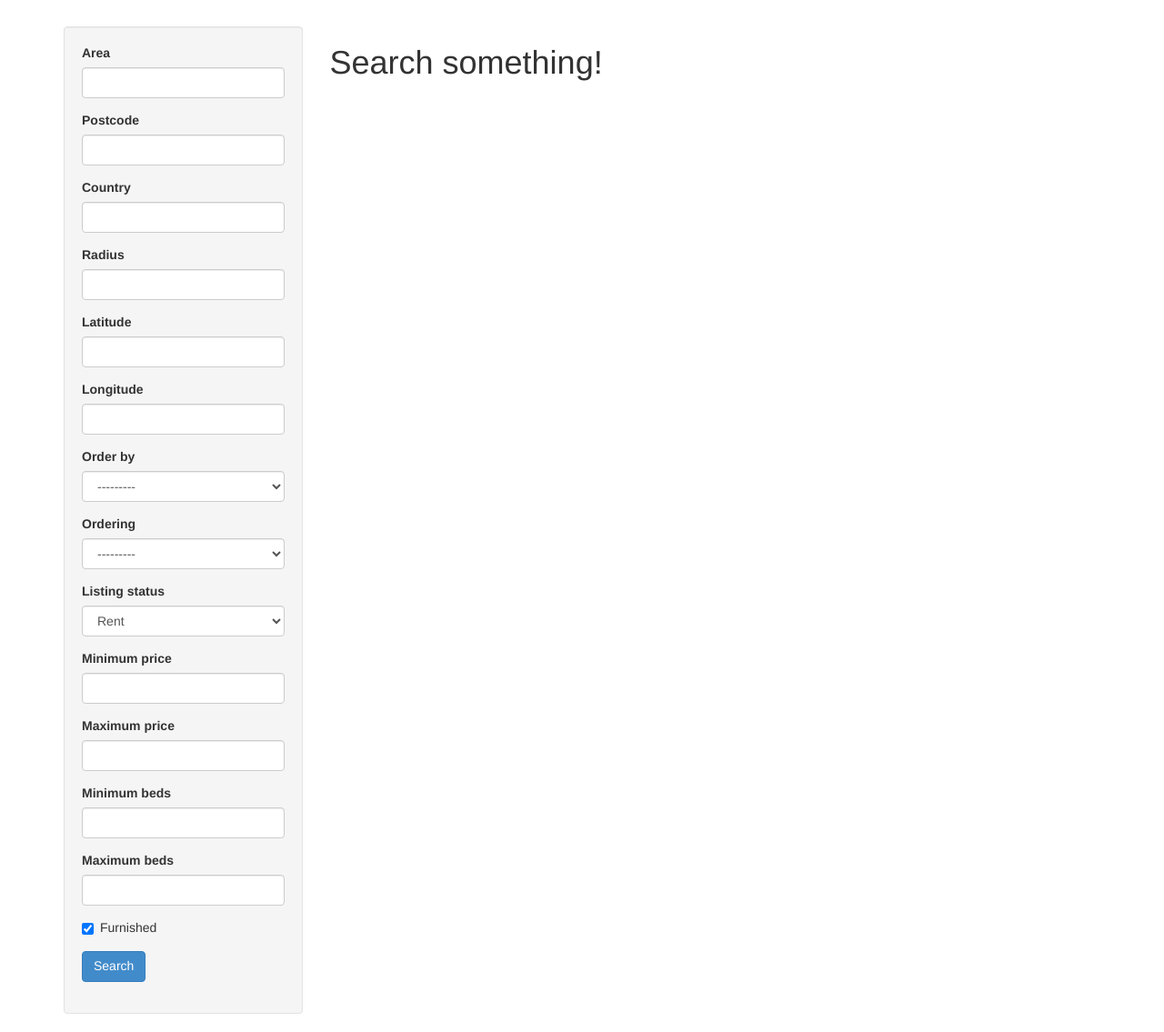
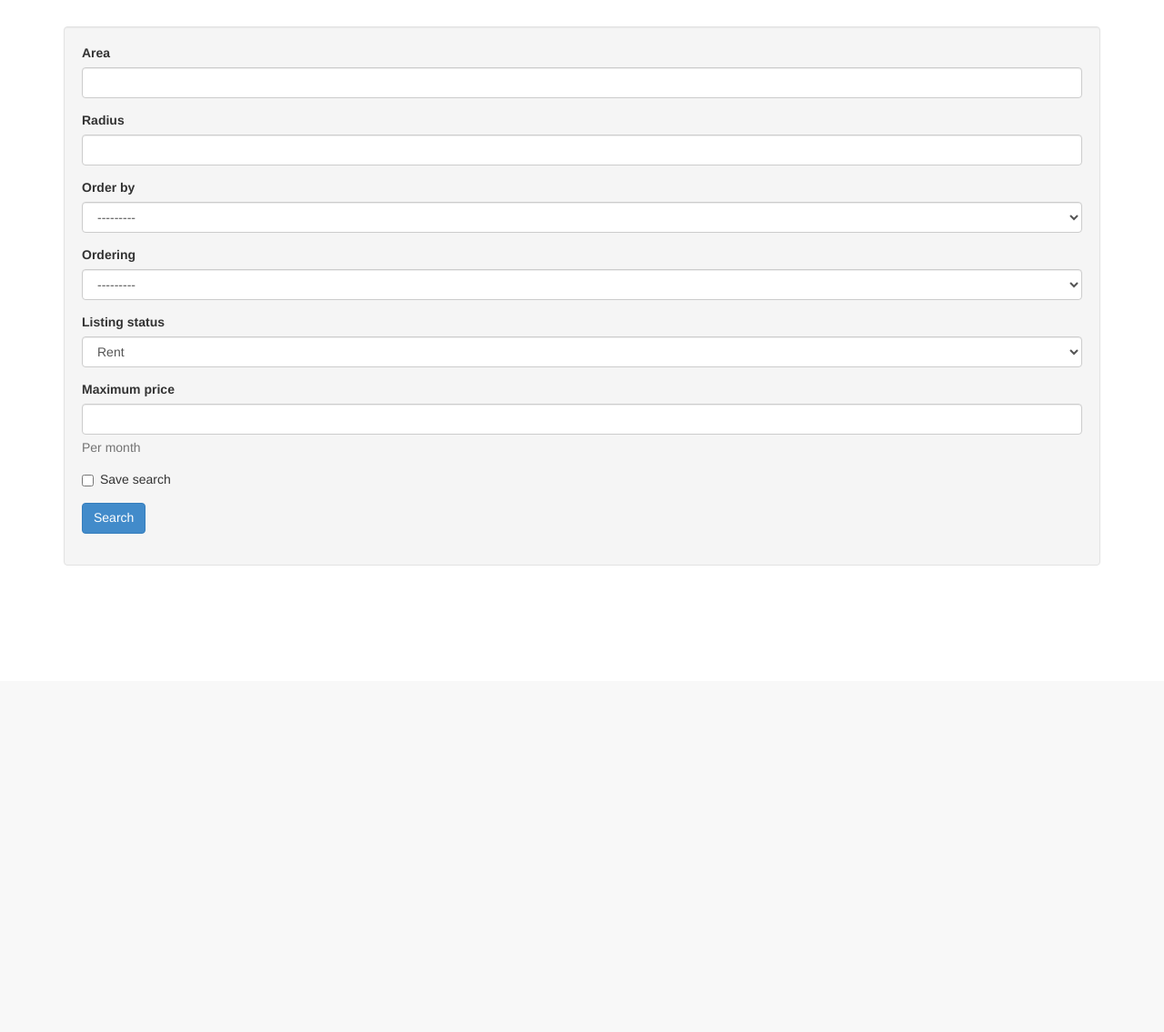
Before and after one commit to jgasteiz/flat-finder, a Django app: page / in a window 1280 px wide. Shown: the part 51-1186 px from the top of the page at 91% size. After the commit the page ends 673 px from the top, so only its background shows below. Run offline with Django 3.2, Linux system fonts and the light colour scheme; some libraries are stand-ins or nearby versions.

Commit message:
Add maps and fancy things

```diff
--- a/core/forms.py
+++ b/core/forms.py
@@ -2,15 +2,29 @@ from core.models import Search
 from crispy_forms.bootstrap import FormActions
 from crispy_forms.helper import FormHelper
 from crispy_forms.layout import Submit, Div, Layout
-from django.forms import ModelForm
+from django import forms
 
 
-class SearchForm(ModelForm):
+class SearchForm(forms.ModelForm):
+    save_search = forms.BooleanField(initial=False, required=False)
+
     class Meta:
-        fields = ('area', 'postcode', 'country',
-                  'radius', 'latitude', 'longitude', 'order_by', 'ordering',
-                  'listing_status', 'minimum_price', 'maximum_price',
-                  'minimum_beds', 'maximum_beds', 'furnished',)
+        fields = (
+            'area',
+            # 'country',
+            'radius',
+            # 'latitude',
+            # 'longitude',
+            'order_by',
+            'ordering',
+            'listing_status',
+            # 'minimum_price',
+            'maximum_price',
+            # 'minimum_beds',
+            # 'maximum_beds',
+            # 'furnished',
+            'save_search',
+        )
         model = Search
 
     def __init__(self, *args, **kwargs):
@@ -18,24 +32,26 @@ class SearchForm(ModelForm):
         helper = FormHelper()
         helper.form_class = 'form'
         helper.attrs['name'] = 'form'
+        helper.attrs['id'] = 'search-form'
         helper.attrs['novalidate'] = ''
         self.helper = helper
         self.helper.layout = Layout(
             Div(
                 'area',
                 'postcode',
-                'country',
+                # 'country',
                 'radius',
-                'latitude',
-                'longitude',
+                # 'latitude',
+                # 'longitude',
                 'order_by',
                 'ordering',
                 'listing_status',
-                'minimum_price',
+                # 'minimum_price',
                 'maximum_price',
-                'minimum_beds',
-                'maximum_beds',
-                'furnished',
+                # 'minimum_beds',
+                # 'maximum_beds',
+                # 'furnished',
+                'save_search',
             ),
             FormActions(
                 Submit('Search', 'Search'),
--- a/core/models.py
+++ b/core/models.py
@@ -11,26 +11,29 @@ class Search(models.Model):
     postcode = models.CharField(blank=True, max_length=128)
     country = models.CharField(blank=True, max_length=128)
 
-    radius = models.FloatField(blank=True)
-    latitude = models.FloatField(blank=True)
-    longitude = models.FloatField(blank=True)
-    lat_min = models.FloatField(blank=True)
-    lon_min = models.FloatField(blank=True)
-    lat_max = models.FloatField(blank=True)
-    lon_max = models.FloatField(blank=True)
+    radius = models.FloatField(blank=True, null=True)
+    latitude = models.FloatField(blank=True, null=True)
+    longitude = models.FloatField(blank=True, null=True)
+    lat_min = models.FloatField(blank=True, null=True)
+    lon_min = models.FloatField(blank=True, null=True)
+    lat_max = models.FloatField(blank=True, null=True)
+    lon_max = models.FloatField(blank=True, null=True)
 
     order_by = models.CharField(blank=True, choices=ORDER_BY, max_length=16)
     ordering = models.CharField(blank=True, choices=ORDERING, max_length=16)
 
     listing_status = models.CharField(blank=True, choices=LISTING_STATUS, default='rent', max_length=16)
 
-    minimum_price = models.FloatField(blank=True)
-    maximum_price = models.FloatField(blank=True)
+    minimum_price = models.FloatField(blank=True, null=True, help_text='Per month')
+    maximum_price = models.FloatField(blank=True, null=True, help_text='Per month')
 
-    minimum_beds = models.FloatField(blank=True)
-    maximum_beds = models.FloatField(blank=True)
+    minimum_beds = models.FloatField(blank=True, null=True)
+    maximum_beds = models.FloatField(blank=True, null=True)
 
     furnished = models.BooleanField(default=True)
+
+    def __unicode__(self):
+        return self.area
 
 
 class Property(models.Model):
--- a/flatfinder/urls.py
+++ b/flatfinder/urls.py
@@ -5,5 +5,6 @@ urlpatterns = patterns(
     'public.views',
 
     url(r'^admin/', include(admin.site.urls)),
+
     url(r'^$', 'home', name='home'),
 )
--- a/public/views.py
+++ b/public/views.py
@@ -1,3 +1,5 @@
+import json
+from core.models import Search
 from django.conf import settings
 from django.shortcuts import render
 from django.views.generic import FormView
@@ -8,25 +10,49 @@ from core.forms import SearchForm
 
 ZOOPLA_API_URL = 'http://api.zoopla.co.uk/api/v1/'
 ZOOPLA_LISTINGS = 'property_listings.json'
+PAGE_SIZE = 100
 
 
 class Home(FormView):
     form_class = SearchForm
     template_name = 'home.html'
 
+    def get_context_data(self, **kwargs):
+        ctx = super(Home, self).get_context_data(**kwargs)
+        ctx.update(dict(
+            saved_searches=Search.objects.all()
+        ))
+        return ctx
+
     def form_valid(self, form):
+
+        monthly_rent = form.cleaned_data.get('maximum_price', None)
+        weekly_rent = None
+        if monthly_rent:
+            weekly_rent = monthly_rent / (365 / 7 / 12)
+
         payload = dict(
             api_key=settings.ZOOPLA_API_KEY,
+            page_size=PAGE_SIZE,
             area=form.cleaned_data.get('area'),
-            listing_status=form.cleaned_data.get('listing_status')
+            listing_status=form.cleaned_data.get('listing_status'),
+            order_by=form.cleaned_data.get('order_by'),
+            ordering=form.cleaned_data.get('ordering'),
+            maximum_price=weekly_rent,
         )
         listings_url = '{0}{1}'.format(ZOOPLA_API_URL, ZOOPLA_LISTINGS)
 
+        if form.cleaned_data.get('save_search'):
+            form.save()
+
         response = requests.get(listings_url, params=payload)
 
-        return render(self.request, self.template_name, dict(
-            form=form,
-            results=response.json()
+        ctx = self.get_context_data()
+        ctx.update(dict(
+            # results=response.json(),
+            results_json=json.dumps(response.json()),
+            form=form
         ))
+        return render(self.request, self.template_name, ctx)
 
 home = Home.as_view()
--- /dev/null
+++ b/static/js/search.js
@@ -0,0 +1,44 @@
+/*global ff */
+(function() {
+    'use strict';
+
+    var results = ff.results;
+
+    if (!results.longitude || !results.latitude) {
+        return false;
+    }
+
+    var mapOptions = {
+        center: new google.maps.LatLng(results.latitude, results.longitude),
+        scrollwheel: false,
+        zoom: 10
+    };
+    var map = new google.maps.Map(document.getElementById("map"), mapOptions);
+
+    var infowindow;
+
+    if (results.listing) {
+        results.listing.forEach(function(property) {
+            var marker = new google.maps.Marker({
+                anchorPoint: new google.maps.Point(16, 45),
+                icon: '/static/img/green-home-icon.png',
+                map: map,
+                position: new google.maps.LatLng(property.latitude, property.longitude),
+                visible: true
+            });
+
+            google.maps.event.addListener(marker, 'click', function() {
+                if (infowindow) {
+                    infowindow.close();
+                }
+                var template = _.template($('#property-template').html());
+                infowindow = new google.maps.InfoWindow({
+                    pixelOffset: new google.maps.Size(-16, -85),
+                    content: template({property: property})
+                });
+                infowindow.open(map, marker);
+            });
+        });
+    }
+
+})();
--- a/static/scss/main.scss
+++ b/static/scss/main.scss
@@ -3,3 +3,8 @@
 body {
 	margin-top: 80px;
 }
+
+#map {
+	height: 600px;
+	width: 100%;
+}
--- a/templates/base.html
+++ b/templates/base.html
@@ -6,6 +6,11 @@
     <title>Flat finder</title>
 
     <link rel="stylesheet" href="{% static 'css/main.css' %}"/>
+
+    <script>
+        var ff = {};
+        ff.results = {};
+    </script>
 </head>
 <body>
 
@@ -18,11 +23,11 @@
                     <span class="icon-bar"></span>
                     <span class="icon-bar"></span>
                 </button>
-                <a class="navbar-brand" href="#">Flat finder</a>
+                <a class="navbar-brand" href="/">Flat finder</a>
             </div>
             <div class="navbar-collapse collapse">
                 <ul class="nav navbar-nav">
-                    <li class="active"><a href="#">Home</a></li>
+                    <li class="active"><a href="/">Home</a></li>
                 </ul>
             </div><!--/.nav-collapse -->
         </div>
@@ -31,5 +36,13 @@
     <div class="container">
         {% block content %}{% endblock %}
     </div>
+
+    {% include 'partials/js-templates.html' %}
+
+    <script src="https://maps.googleapis.com/maps/api/js?key=AIzaSyCQlTBbDgXcuBBqONOzGJvkwSz5VL_v2qY" type="text/javascript"></script>
+    <script src="{% static 'lib/jquery/dist/jquery.js' %}"></script>
+    <script src="{% static 'lib/underscore/underscore.js' %}"></script>
+    <script src="{% static 'js/search.js' %}"></script>
+
 </body>
 </html>
--- a/templates/home.html
+++ b/templates/home.html
@@ -3,36 +3,20 @@
 
 {% block content %}
 
-    <div class="row">
-        <div class="col-sm-3">
-            <div class="well">
-                {% crispy form %}
-            </div>
-        </div>
-        <div class="col-sm-9">
-            {% if results %}
-                <h1>Search results</h1>
+    {% if results_json %}
+        <div id="map"></div>
+        <h1>Adjust your search</h1>
+    {% endif %}
 
-                <strong>Area: </strong>{{ results.area_name }}, {{ results.country }}
-
-                <ul>
-                {% for result in results.listing %}
-                    <li>
-                        <p>
-                            <h3><span class="label label-danger">£{{ result.rental_prices.per_month }}</span> per month</h3>
-                        </p>
-                        <p><strong>Num bedrooms: </strong>{{ result.num_bedrooms }}</p>
-                        <p><strong>Address: </strong>{{ result.displayable_address }}</p>
-                        <p><strong>Description: </strong>{{ result.description }}</p>
-                        <p><strong>Details url: </strong><a href="{{ result.details_url }}">See in Zoopla</a></p>
-                    </li>
-                {% endfor %}
-                </ul>
-
-            {% else %}
-                <h1>Search something!</h1>
-            {% endif %}
-        </div>
+    <div class="well">
+        {% crispy form %}
     </div>
 
+    {% if results_json %}
+        <script>
+            var ff = ff || {};
+            ff.results = {{ results_json|safe }};
+        </script>
+    {% endif %}
+
 {% endblock %}
--- /dev/null
+++ b/templates/partials/js-templates.html
@@ -0,0 +1,11 @@
+<script type="text/html" id="property-template">
+    <img src="<%= property.image_url %>" alt=""/>
+    <h3><span class="label label-danger">£<%= property.rental_prices.per_month %></span> per month</h3>
+    <p><strong>Num bedrooms: </strong><%= property.num_bedrooms %></p>
+    <p><strong>Address: </strong><%= property.displayable_address %></p>
+    <p><strong>Details url: </strong><a href="<%= property.details_url %>">See in Zoopla</a></p>
+    <p>
+        <button class="btn btn-default" type="button">See details</button>
+        <button class="btn btn-primary" type="button">Save property</button>
+    </p>
+</script>
```
Also changed, not shown: core/migrations/0001_initial.py (added), core/migrations/0002_auto_20141006_2016.py (added), db.sqlite3, static/css/main.css, static/img/green-home-icon.png (added).
